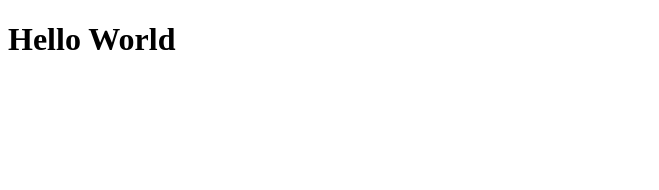
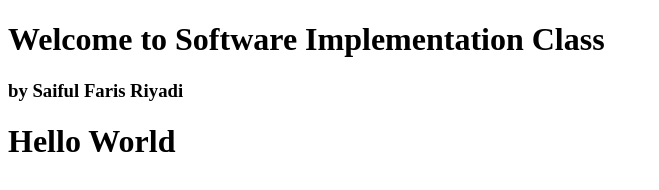
Before and after one commit to saarisdi/MODUL1, a plain HTML site: page index.html in a window 1280 px wide. Shown: the whole page, without its empty margins (0-659 px from the left). Drawn offline with Linux system fonts and the light colour scheme.

Commit message:
Tambah Heading

```diff
--- a/index.html
+++ b/index.html
@@ -2,6 +2,8 @@
 <html>
 <head>
 <title>Hello World</title>
+<h1>Welcome to Software Implementation Class</h1>
+<h3>by Saiful Faris Riyadi</h3>
 </head>
 <body>
 <h1>Hello World</h1>
```
